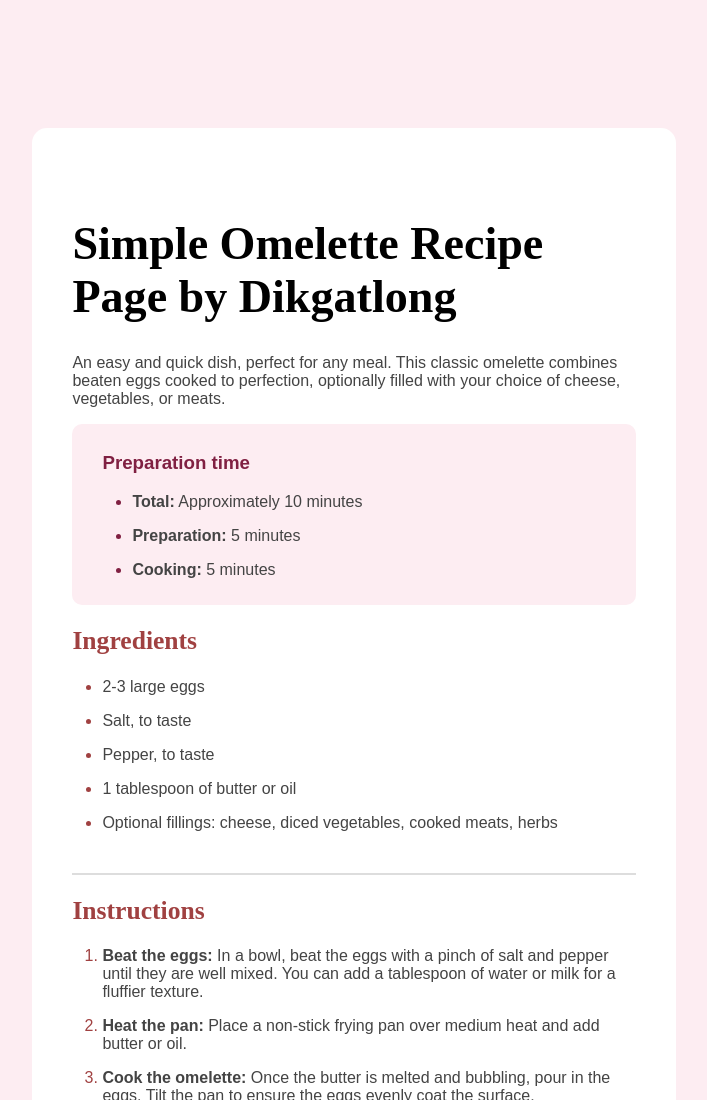
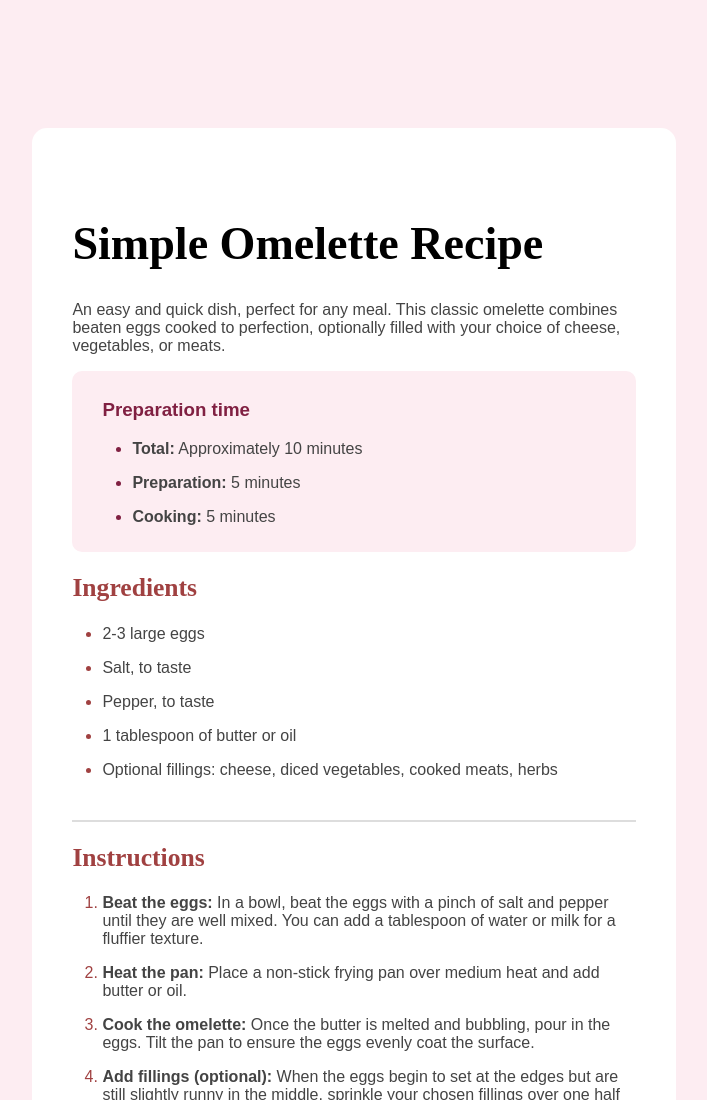
Before and after one commit to Dikgatlong27/Recipe-Page_Frontend-Mentor, a plain HTML site: page index.html in a window 1280 px wide. Shown: the top 1100 px of the page, without its empty margins (286-993 px from the left). Drawn offline with Linux system fonts and the light colour scheme; a web font is replaced by a local one.

Commit message:
H1 reset

```diff
--- a/index.html
+++ b/index.html
@@ -16,7 +16,7 @@
   </div>
 
   <div>
-    <h1>Simple Omelette Recipe Page by Dikgatlong</h1>
+    <h1>Simple Omelette Recipe</h1>
 
     <p>An easy and quick dish, perfect for any meal. This classic omelette combines beaten eggs cooked
     to perfection, optionally filled with your choice of cheese, vegetables, or meats.</p>
```
